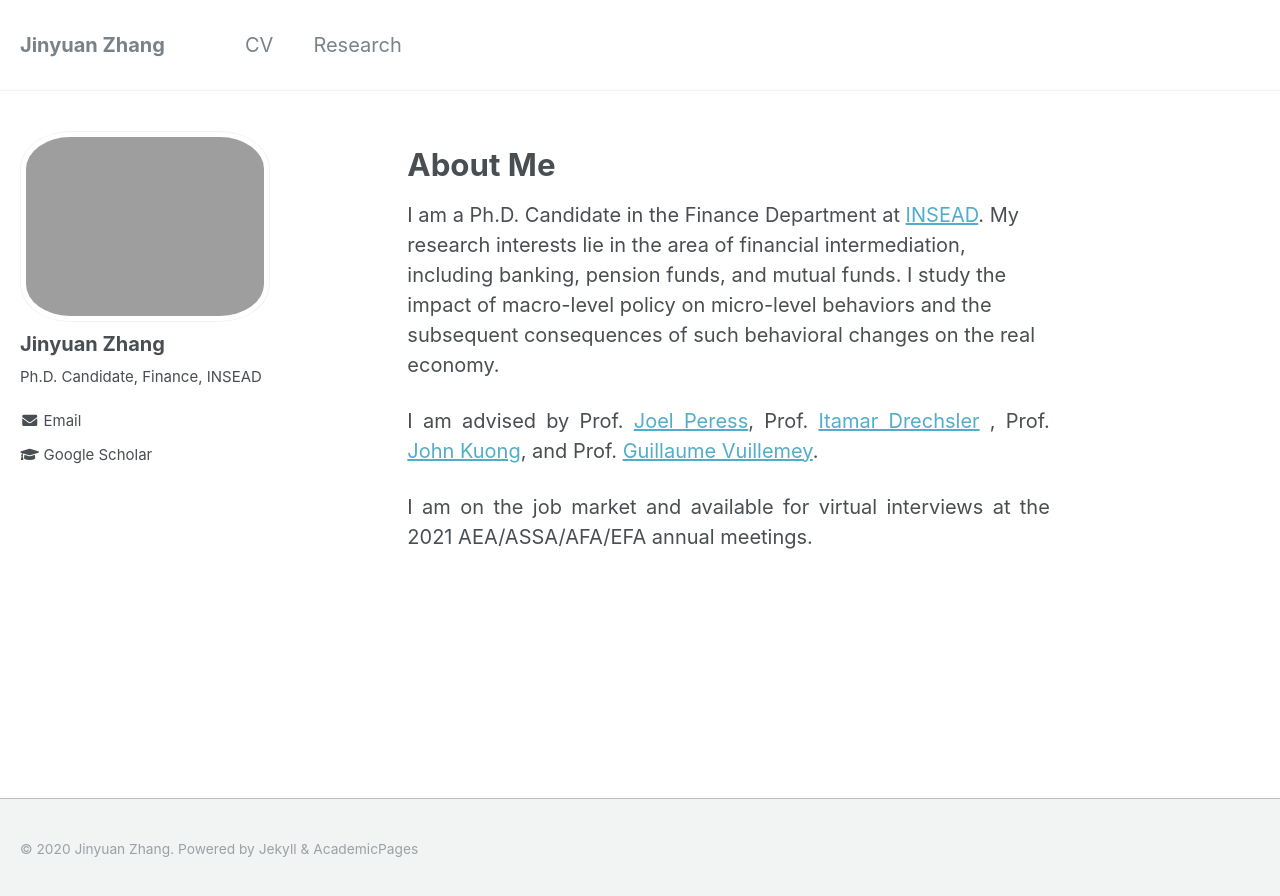
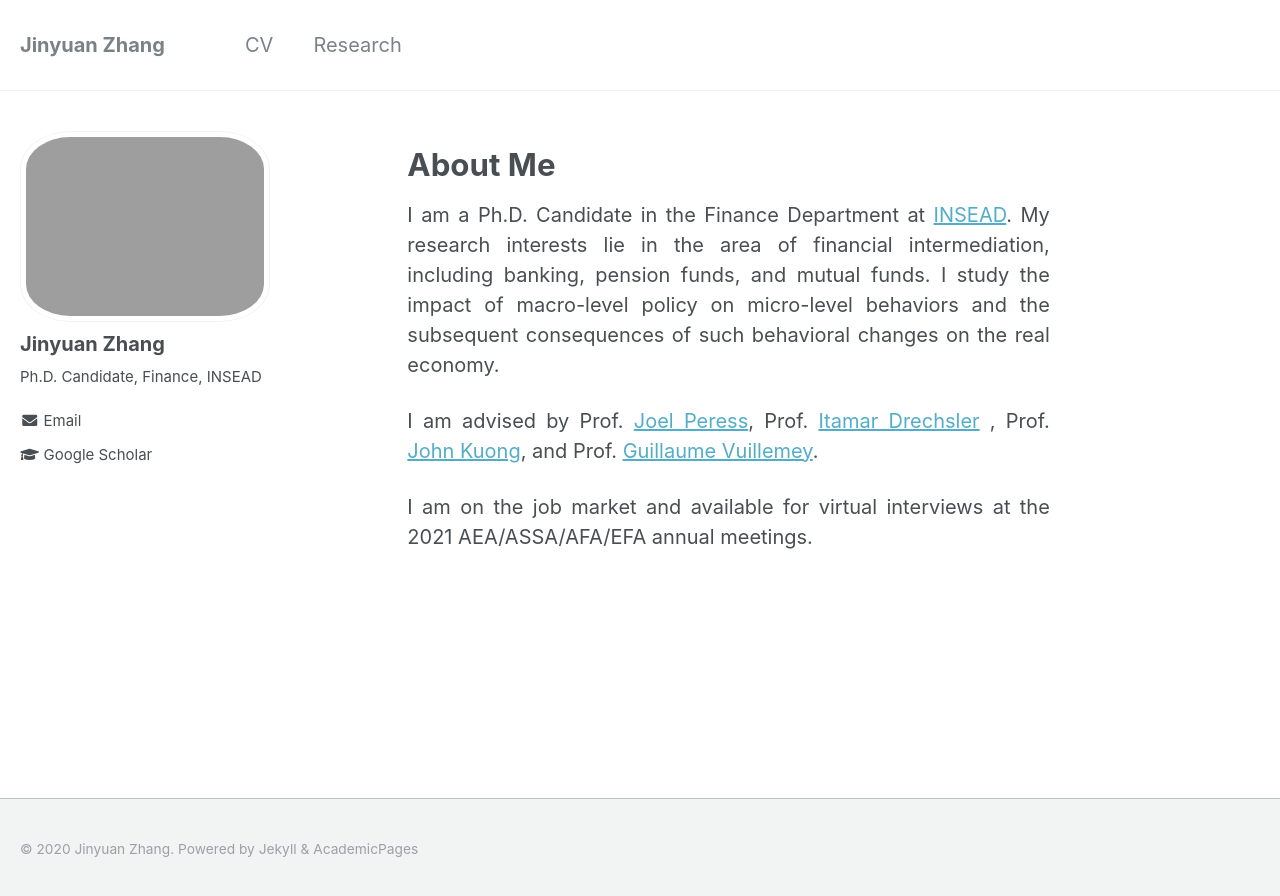
Before and after one commit to jinyuan-zhang/jinyuan-zhang.github.io, a Jekyll site: the page built from _pages/about.md, in a window 1280 px wide. Shown: the top 896 px of the page. Built offline with Jekyll 4.4.1, drawn with Linux system fonts in a browser that asks for light colours.

Commit message:
Update about.md

```diff
--- a/_pages/about.md
+++ b/_pages/about.md
@@ -6,7 +6,7 @@ author_profile: true
 ---
 
 # About Me
-<p style="text-align:left">
+<p style="text-align:justify">
 I am a Ph.D. Candidate in the Finance Department at <a href="https://www.insead.edu/faculty-research/academic-areas/finance" target="_blank">INSEAD</a>. My research interests lie in the area of financial intermediation, including banking, pension funds, and mutual funds. I study the impact of macro-level policy on micro-level behaviors and the subsequent consequences of such behavioral changes on the real economy.</p>
 
 <p style="text-align:justify">I am advised by Prof. <a href="https://faculty.insead.edu/joel-peress/home" target="_blank">Joel Peress</a>, Prof. <a href="https://sites.google.com/site/idrechsl/" target="_blank">Itamar Drechsler</a> ,  Prof. <a href="https://sites.google.com/site/johnkuongkcf/home" target="_blank">John Kuong</a>, and Prof. <a href="https://sites.google.com/site/guillaumevuillemey/home" target="_blank">Guillaume Vuillemey</a>.</p>
```
